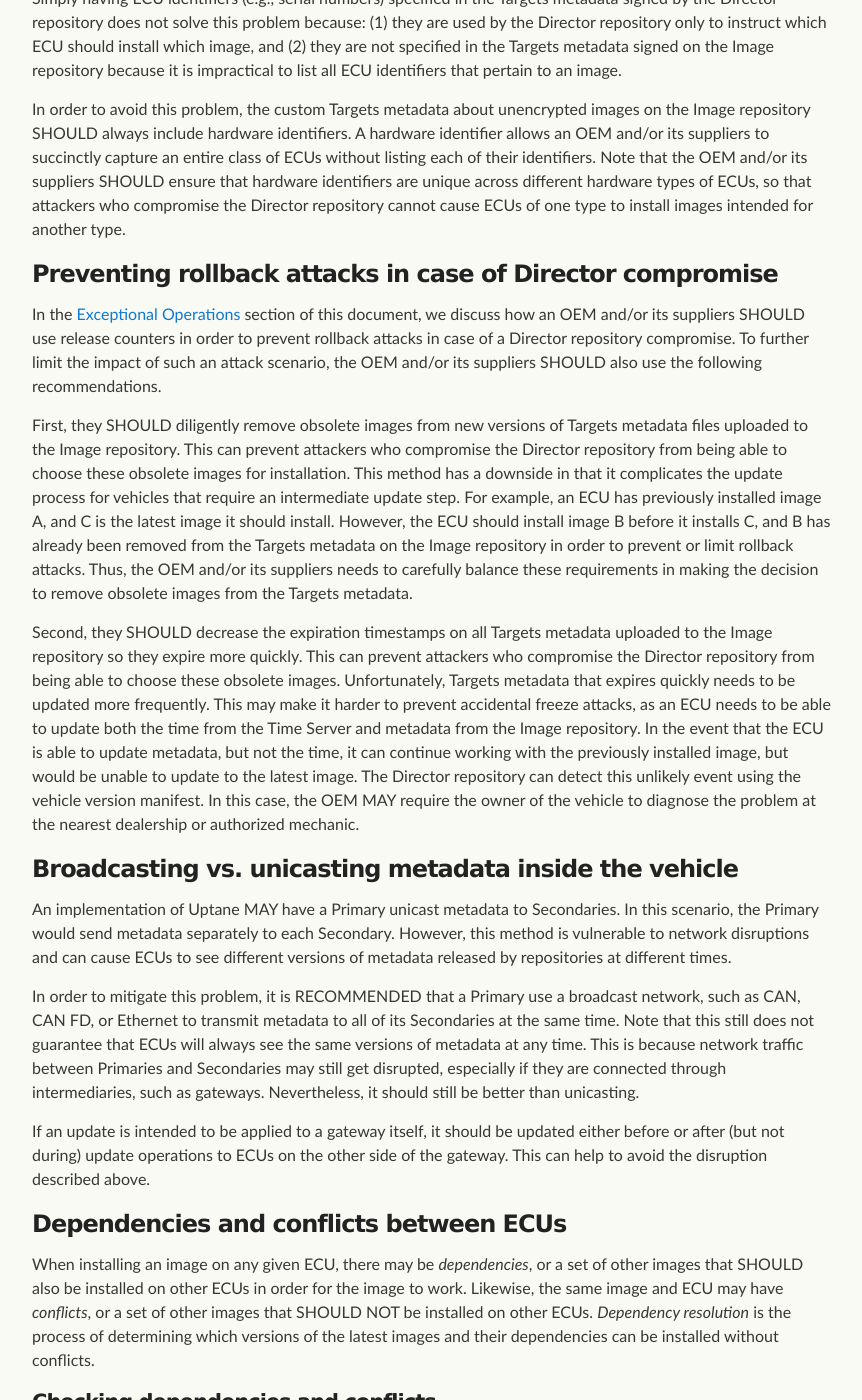
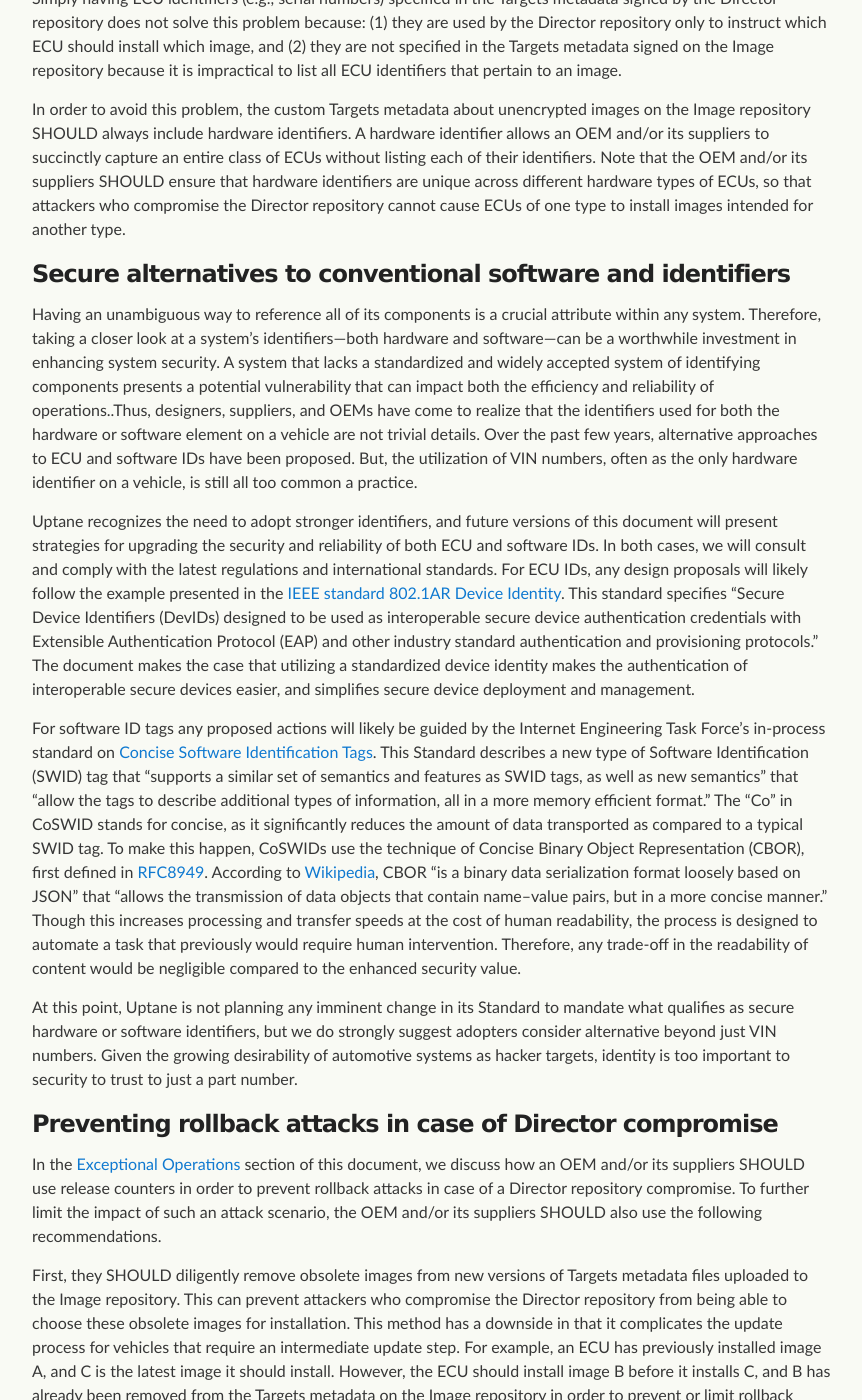
Before and after one commit to uptane/deployment-considerations, a Jekyll site: the page built from security_considerations.md, in a window 1280 px wide and 1400 px high, scrolled down 704 px. Shown: the whole window, without its empty margins (208-1070 px from the left). Built offline with Jekyll 4.4.1, drawn with Linux system fonts in a browser that asks for light colours; our own code applies the rules of GitHub Pages for plain Markdown files.

Commit message:
Response to Issue #86 and #87
I've added some text here in response to Issues #86 and #87. Per a decision made at the 8/3 Standards Meeting, we decided to add a piece that addresses both types of  identifiers. I based the copy on what @iramcdonald had provided in the thread as well as some of the references that text decided.

I believe once this text is approved we can close out the two issues referenced above. I am guessing that it might be awhile longer before we would want to mandate any changes on this system and likely when we do it would mean changes to the Standard. Hence, any further action would require a different type of Issue statement.

```diff
--- a/security_considerations.md
+++ b/security_considerations.md
@@ -17,6 +17,16 @@ Consider the following example in which attackers have compromised the Director
 Simply having ECU identifiers (e.g., serial numbers) specified in the Targets metadata signed by the Director repository does not solve this problem because: (1) they are used by the Director repository only to instruct which ECU should install which image, and (2) they are not specified in the Targets metadata signed on the Image repository because it is impractical to list all ECU identifiers that pertain to an image.
 
 In order to avoid this problem, the custom Targets metadata about unencrypted images on the Image repository SHOULD always include hardware identifiers. A hardware identifier allows an OEM and/or its suppliers to succinctly capture an entire class of ECUs without listing each of their identifiers. Note that the OEM and/or its suppliers SHOULD ensure that hardware identifiers are unique across different hardware types of ECUs, so that attackers who compromise the Director repository cannot cause ECUs of one type to install images intended for another type.
+
+### Secure alternatives to conventional software and identifiers
+
+Having an unambiguous way to reference all of its components is a crucial attribute  within any system. Therefore, taking a closer look at a system’s identifiers—both hardware and software—can be a worthwhile investment in enhancing system security. A system that lacks a standardized and widely accepted system of identifying components presents a potential vulnerability that can impact both the efficiency and reliability of operations..Thus, designers, suppliers, and OEMs have come to realize that the identifiers used for both the hardware or software element on a vehicle are not trivial details. Over the past few years, alternative approaches to ECU and software IDs have been proposed. But, the utilization of VIN numbers, often as the only hardware identifier on a vehicle, is still all too common a practice.
+
+Uptane recognizes the need to adopt stronger identifiers, and future versions of this document will present strategies for upgrading the security and reliability of both ECU and software IDs. In both cases, we will consult and comply with the latest regulations and international standards. For ECU IDs, any design proposals will likely follow the example presented in the [IEEE standard 802.1AR Device Identity](https://1.ieee802.org/security/802-1ar/). This standard specifies “Secure Device Identifiers (DevIDs)  designed to be used as interoperable secure device authentication credentials with Extensible Authentication Protocol (EAP) and other industry standard authentication and provisioning protocols.” The document makes the case that utilizing a standardized device identity makes the authentication of interoperable secure devices easier, and simplifies secure device deployment and management.
+
+For software ID tags any proposed actions will likely be guided by the Internet Engineering Task Force’s in-process standard on [Concise Software Identification Tags](https://datatracker.ietf.org/doc/draft-ietf-sacm-coswid/). This Standard describes a new type of Software Identification (SWID) tag that “supports a similar set of semantics and features as SWID tags, as well as new semantics” that “allow the tags to describe additional types of information, all in a more memory efficient format.” The “Co” in CoSWID stands for concise, as it significantly reduces the amount of data transported as compared to a typical SWID tag. To make this happen, CoSWIDs use the technique of Concise Binary Object Representation (CBOR), first defined in [RFC8949](https://datatracker.ietf.org/doc/html/rfc8949). According to [Wikipedia](https://en.wikipedia.org/wiki/CBOR),  CBOR “is a binary data serialization format loosely based on JSON” that “allows the transmission of data objects that contain name–value pairs, but in a more concise manner.” Though this  increases processing and transfer speeds at the cost of human readability, the process is designed to automate a task that previously would require human intervention. Therefore, any trade-off in the readability of content would be negligible compared to the enhanced security value.
+
+At this point, Uptane is not planning any imminent change in its Standard to mandate what qualifies as secure hardware or software identifiers, but we do strongly suggest adopters consider alternative beyond just VIN numbers. Given the growing desirability of automotive systems as hacker targets, identity is too important to security to trust to just a part number.
 
 ### Preventing rollback attacks in case of Director compromise
 
```
